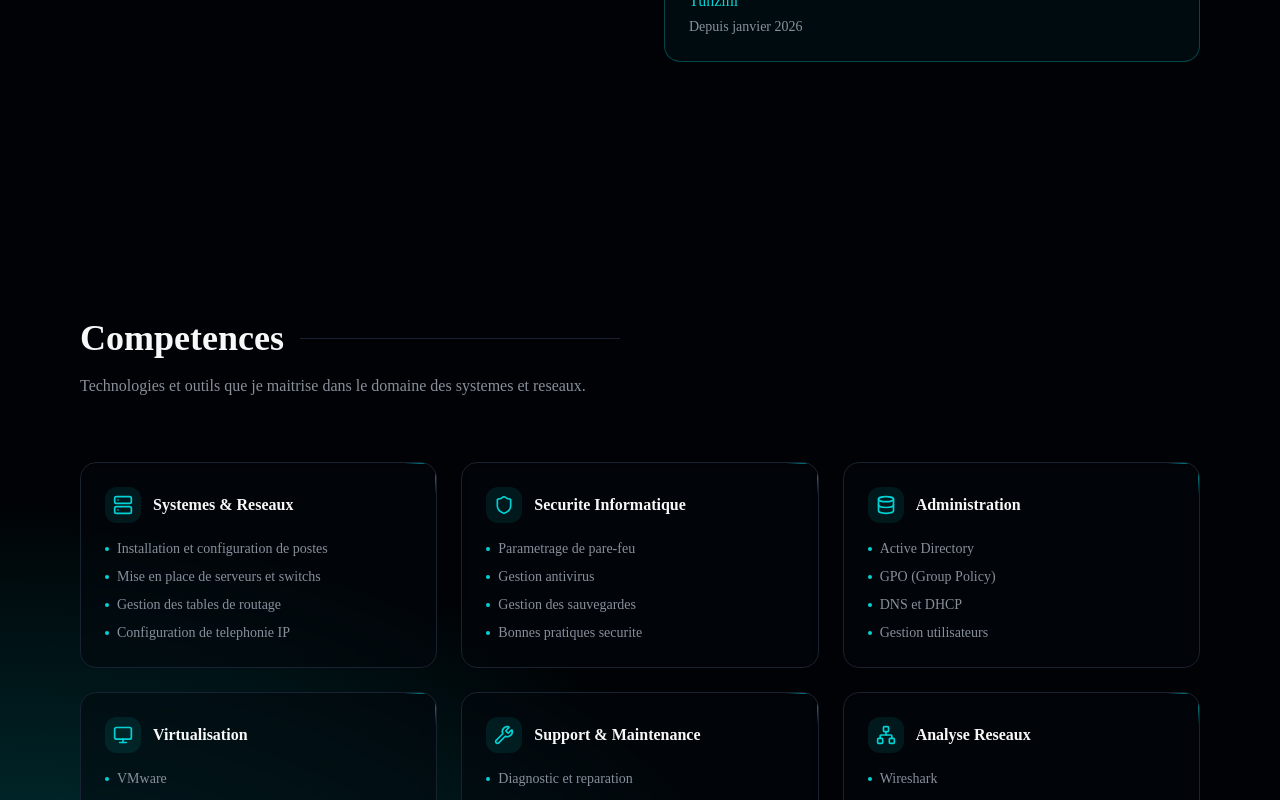
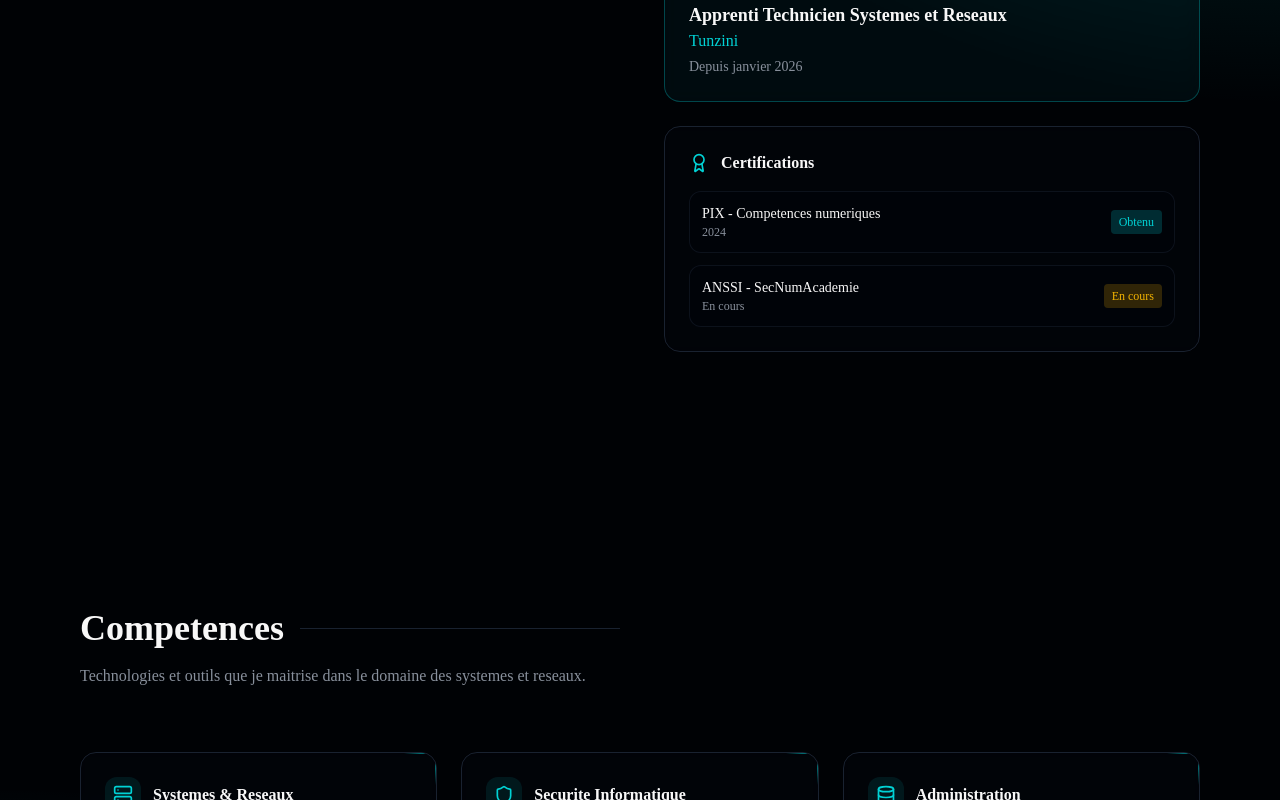
Before and after one commit to fzonec/Portfolio1, a Next.js app: page / in a window 1280 px wide. Shown: the part 1600-2400 px from the top of the page. Built offline with nearby package versions, Linux system fonts and the light colour scheme.

Commit message:
feat: add Arabic language and certifications section\n\nAdd Arabic language support and new certifications section.

```diff
--- a/components/about-section.tsx
+++ b/components/about-section.tsx
@@ -3,7 +3,7 @@
 import { motion } from "framer-motion"
 import { useInView } from "framer-motion"
 import { useRef } from "react"
-import { MapPin, Mail, GraduationCap, Briefcase, Languages } from "lucide-react"
+import { MapPin, Mail, GraduationCap, Briefcase, Languages, Award } from "lucide-react"
 
 const fadeInUp = {
   hidden: { opacity: 0, y: 40 },
@@ -91,6 +91,7 @@ export function AboutSection() {
                 <div className="space-y-3">
                   {[
                     { lang: "Francais", level: "C2", percent: 100 },
+                    { lang: "Arabe", level: "C2", percent: 100 },
                     { lang: "Espagnol", level: "C1", percent: 85 },
                     { lang: "Anglais", level: "B2", percent: 70 }
                   ].map((item) => (
@@ -145,6 +146,30 @@ export function AboutSection() {
                 <p className="text-primary font-medium">Tunzini</p>
                 <p className="text-sm text-muted-foreground mt-1">Depuis janvier 2026</p>
               </div>
+
+              {/* Certifications */}
+              <div className="p-6 border border-border rounded-2xl bg-card/50 backdrop-blur-sm">
+                <div className="flex items-center gap-3 mb-4">
+                  <Award className="w-5 h-5 text-primary" />
+                  <h3 className="font-semibold">Certifications</h3>
+                </div>
+                <div className="space-y-3">
+                  {[
+                    { name: "PIX - Competences numeriques", date: "2024", status: "Obtenu" },
+                    { name: "ANSSI - SecNumAcademie", date: "En cours", status: "En cours" }
+                  ].map((cert, i) => (
+                    <div key={i} className="flex items-center justify-between p-3 border border-border/50 rounded-lg bg-card/30 hover:border-primary/30 transition-colors">
+                      <div>
+                        <p className="font-medium text-sm">{cert.name}</p>
+                        <p className="text-xs text-muted-foreground">{cert.date}</p>
+                      </div>
+                      <span className={`text-xs font-mono px-2 py-1 rounded ${cert.status === "Obtenu" ? "bg-primary/20 text-primary" : "bg-yellow-500/20 text-yellow-500"}`}>
+                        {cert.status}
+                      </span>
+                    </div>
+                  ))}
+                </div>
+              </div>
             </motion.div>
           </div>
         </motion.div>
```
